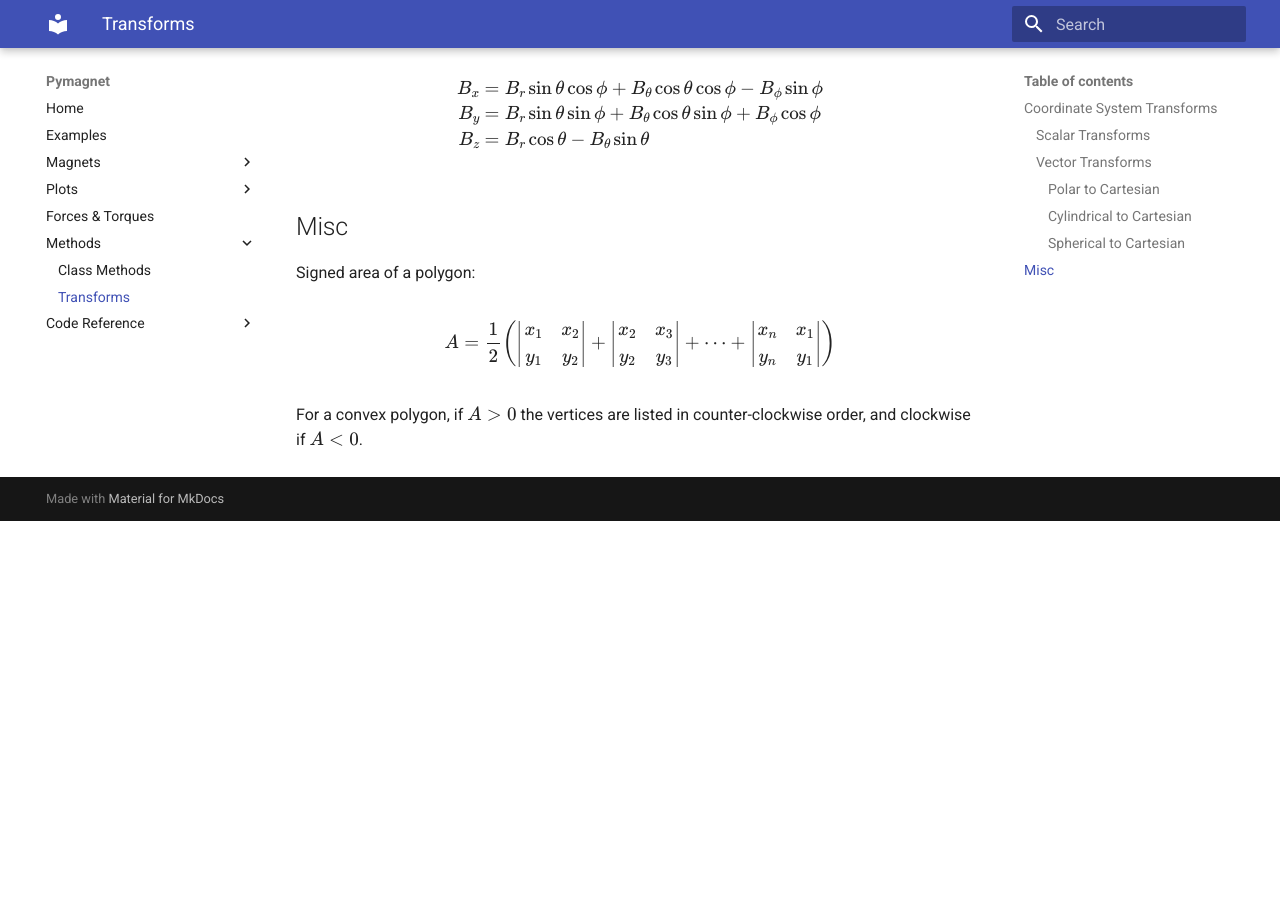
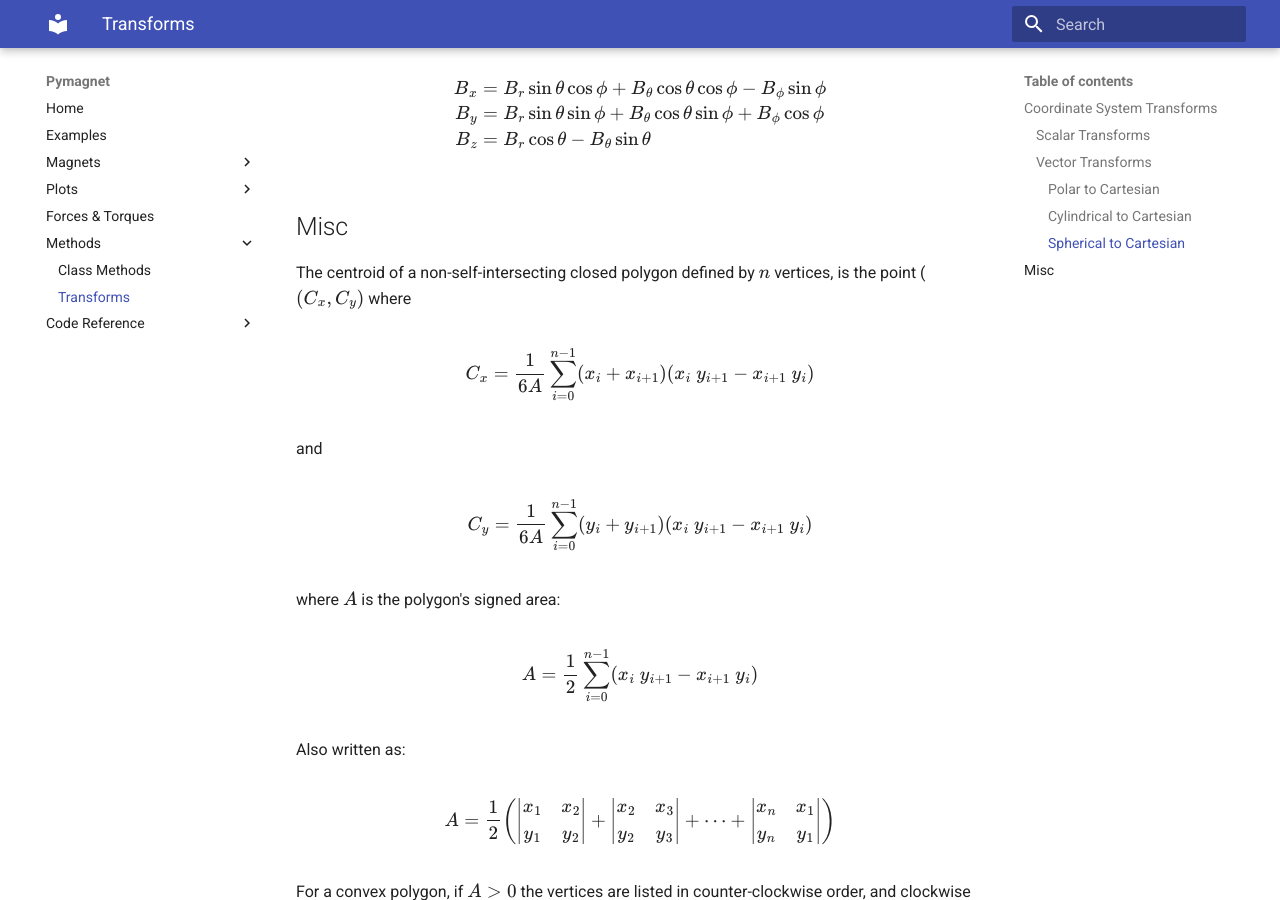
Before and after one commit to pdunne/pymagnet, an MkDocs documentation site: the page built from docs/methods/transforms.md, in a window 1280 px wide and 900 px high, scrolled down 1047 px. Built offline with MkDocs 1.6.1 and Material for MkDocs 9.7.7, drawn with Linux system fonts in a browser that asks for light colours; before the commit the page ends 1568 px from its top, so only the background shows below that.

Commit message:
docs: update of one file

```diff
--- a/docs/methods/transforms.md
+++ b/docs/methods/transforms.md
@@ -56,10 +56,28 @@ B_z &= B_r \cos\theta - B_\theta \sin\theta
 \end{align}
 $$
 
-
 ## Misc
 
-Signed area of a polygon:
+The centroid of a non-self-intersecting closed polygon defined by $n$ vertices,
+is the point ($(C_x, C_y)$ where
+
+$$
+C_x = \frac{1}{6A}\sum_{i=0}^{n-1}(x_i+x_{i+1})(x_i\ y_{i+1} - x_{i+1}\ y_i)
+$$
+
+and
+
+$$
+C_y = \frac{1}{6A}\sum_{i=0}^{n-1}(y_i+y_{i+1})(x_i\ y_{i+1} - x_{i+1}\ y_i)
+$$
+
+where $A$ is the polygon's signed area:
+
+$$
+A = \frac{1}{2}\sum_{i=0}^{n-1} (x_i\ y_{i+1} - x_{i+1}\ y_i)
+$$
+
+Also written as:
 
 $$
 A = \frac{1}{2} \left(
```
